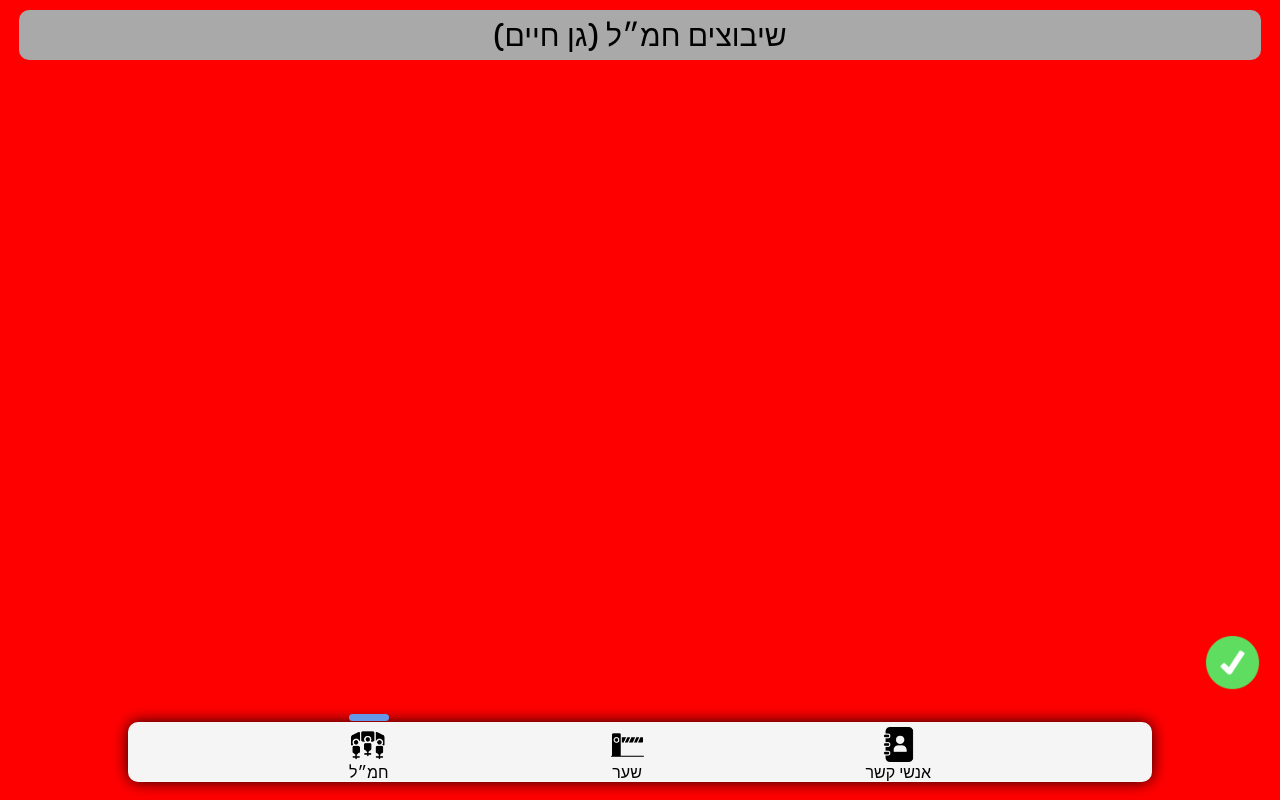
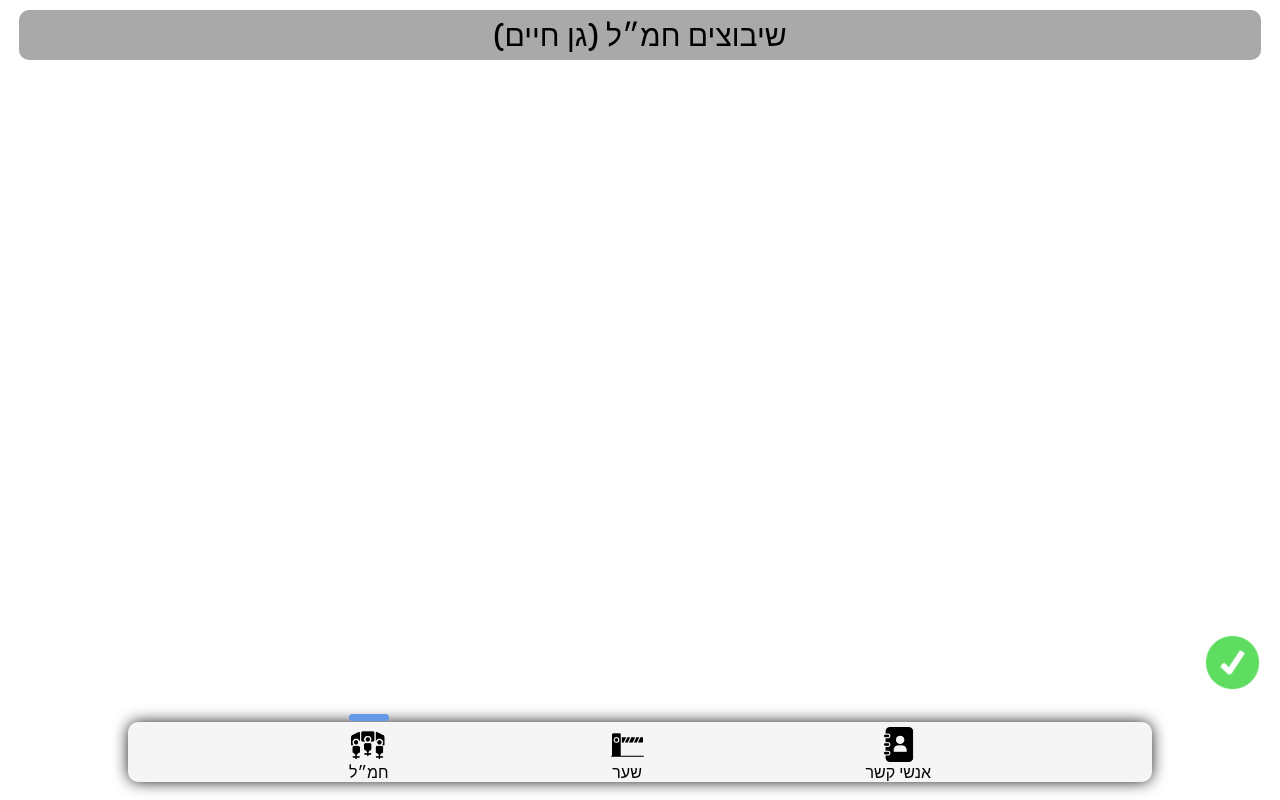
Before and after one commit to IdanBadin/Hamal-Gan-Haim, a plain HTML site: page index.html in a window 1280 px wide. Drawn offline with nearby package versions, Linux system fonts and the light colour scheme; no server answers.

Commit message:
Safari scrolling problem fix

```diff
--- a/Gate Files/styles.css
+++ b/Gate Files/styles.css
@@ -1,4 +1,5 @@
 body {
+    background-color: transparent;
     height: fit-content;
     width: 100%;
     min-height: 100vh;
@@ -6,10 +7,13 @@ body {
     margin: 0;
     padding: 0;
     display: flex;
-    justify-content: center;
+    flex-direction: column;
+    align-items: center;
+    overflow-x: hidden;
+    /* justify-content: center; */
 }
 
-.web-container {
+/* .web-container {
     background-color: transparent;
     width: 100%;
     height: 100vh;
@@ -17,7 +21,7 @@ body {
     flex-direction: column;
     align-items: center;
     overflow-x: hidden;
-}
+} */
 
 .pageHeader {
     font-family: 'Fredoka', sans-serif;
--- a/Hamal Files/styles.css
+++ b/Hamal Files/styles.css
@@ -1,5 +1,5 @@
 body {
-    background-color: red;
+    background-color: transparent;
     height: fit-content;
     width: 100%;
     min-height: 100vh;
```
Also changed, not shown: gate.html (+2 -2 lines).
